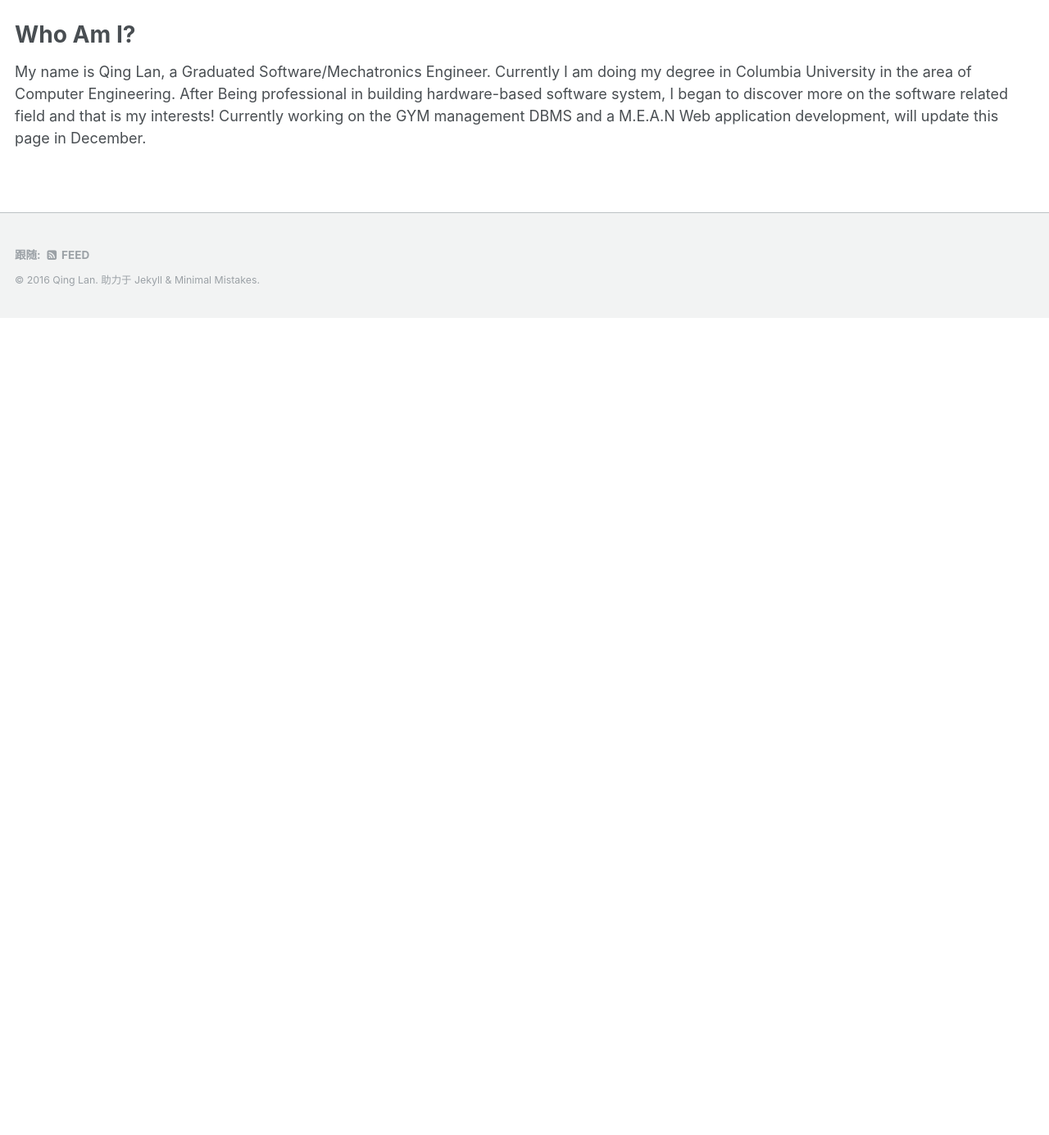
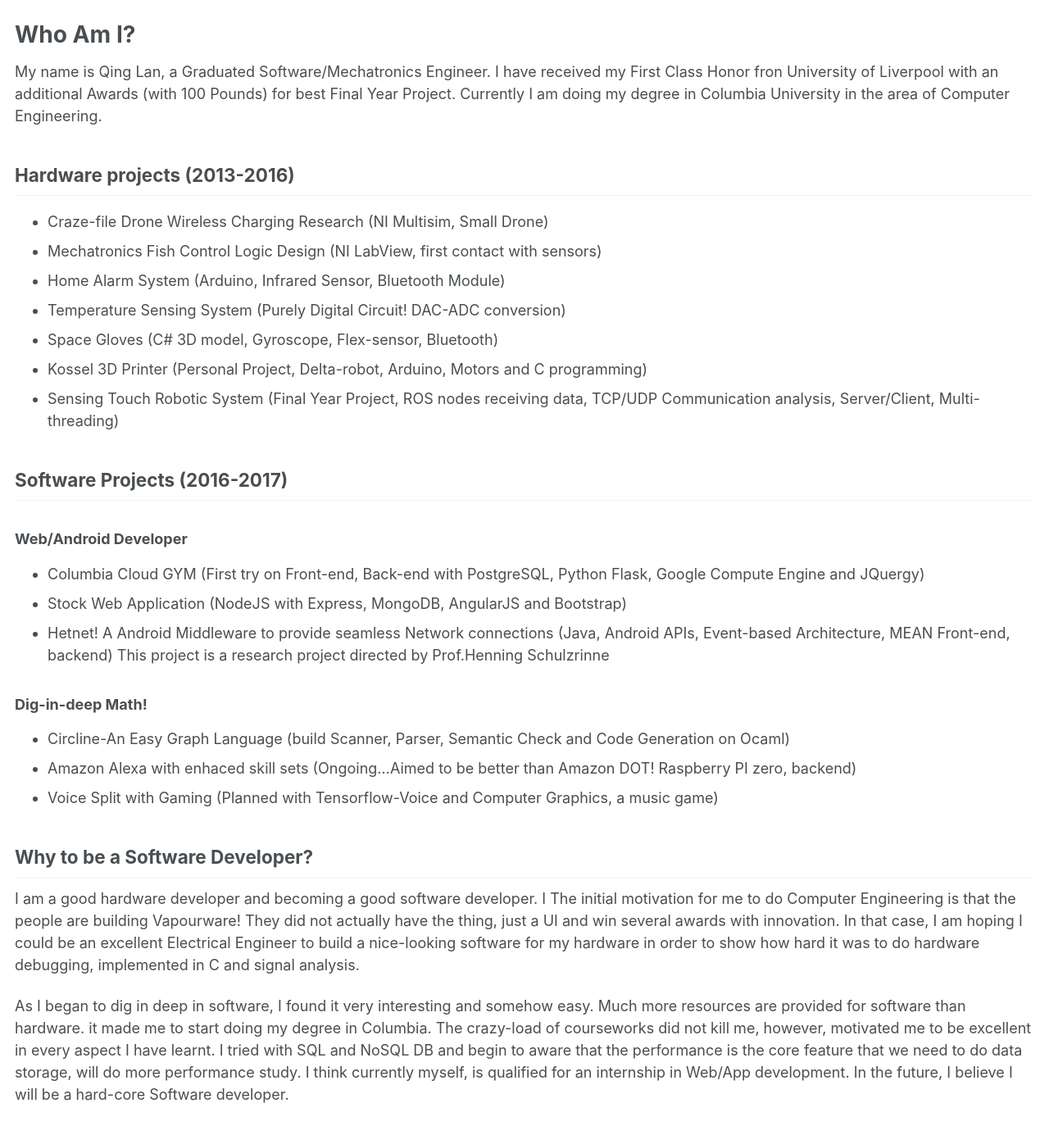
Before and after one commit to lanking520/lanking520.github.io, a Jekyll site: the page built from _pages/me.md, in a window 1280 px wide and 1400 px high, scrolled down 266 px. Shown: the top 1385 px of the window at 82% size. Built offline with Jekyll 4.4.1, drawn with Linux system fonts in a browser that asks for light colours; before the commit the page ends 900 px from its top, so only the background shows below that.

Commit message:
Update me.md

```diff
--- a/_pages/me.md
+++ b/_pages/me.md
@@ -9,4 +9,31 @@ header:
 
 # Who Am I?
 
-My name is Qing Lan, a Graduated Software/Mechatronics Engineer. Currently I am doing my degree in Columbia University in the area of Computer Engineering. After Being professional in building hardware-based software system, I began to discover more on the software related field and that is my interests! Currently working on the GYM management DBMS and a M.E.A.N Web application development, will update this page in December.
+My name is Qing Lan, a Graduated Software/Mechatronics Engineer. I have received my First Class Honor fron University of Liverpool with an additional Awards (with 100 Pounds) for best Final Year Project. Currently I am doing my degree in Columbia University in the area of Computer Engineering.
+
+
+## Hardware projects (2013-2016)
+- Craze-file Drone Wireless Charging Research (NI Multisim, Small Drone)
+- Mechatronics Fish Control Logic Design (NI LabView, first contact with sensors)
+- Home Alarm System (Arduino, Infrared Sensor, Bluetooth Module)
+- Temperature Sensing System (Purely Digital Circuit! DAC-ADC conversion)
+- Space Gloves (C# 3D model, Gyroscope, Flex-sensor, Bluetooth)
+- Kossel 3D Printer (Personal Project, Delta-robot, Arduino, Motors and C programming)
+- Sensing Touch Robotic System (Final Year Project, ROS nodes receiving data, TCP/UDP Communication analysis, Server/Client, Multi-threading)
+
+## Software Projects (2016-2017)
+
+### Web/Android Developer
+- Columbia Cloud GYM (First try on Front-end, Back-end with PostgreSQL, Python Flask, Google Compute Engine and JQuergy)
+- Stock Web Application (NodeJS with Express, MongoDB, AngularJS and Bootstrap)
+- Hetnet! A Android Middleware to provide seamless Network connections (Java, Android APIs, Event-based Architecture, MEAN Front-end, backend) This project is a research project directed by Prof.Henning Schulzrinne
+
+### Dig-in-deep Math!
+- Circline-An Easy Graph Language (build Scanner, Parser, Semantic Check and Code Generation on Ocaml)
+- Amazon Alexa with enhaced skill sets (Ongoing...Aimed to be better than Amazon DOT! Raspberry PI zero, backend)
+- Voice Split with Gaming (Planned with Tensorflow-Voice and Computer Graphics, a music game)
+
+## Why to be a Software Developer?
+I am a good hardware developer and becoming a good software developer. I The initial motivation for me to do Computer Engineering is that the people are building Vapourware! They did not actually have the thing, just a UI and win several awards with innovation. In that case, I am hoping I could be an excellent Electrical Engineer to build a nice-looking software for my hardware in order to show how hard it was to do hardware debugging, implemented in C and signal analysis.
+
+As I began to dig in deep in software, I found it very interesting and somehow easy. Much more resources are provided for software than hardware. it made me to start doing my degree in Columbia. The crazy-load of courseworks did not kill me, however, motivated me to be excellent in every aspect I have learnt. I tried with SQL and NoSQL DB and begin to aware that the performance is the core feature that we need to do data storage, will do more performance study. I think currently myself, is qualified for an internship in Web/App development. In the future, I believe I will be a hard-core Software developer.
```
